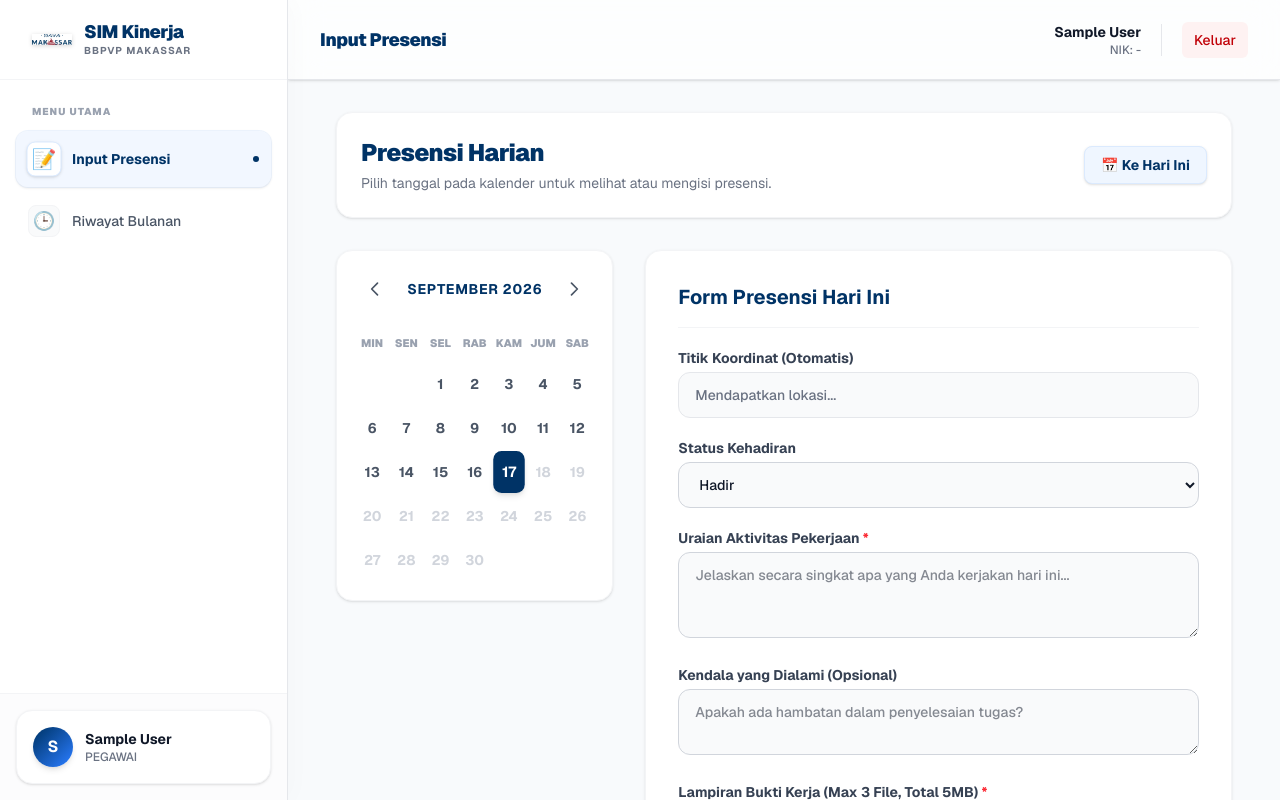
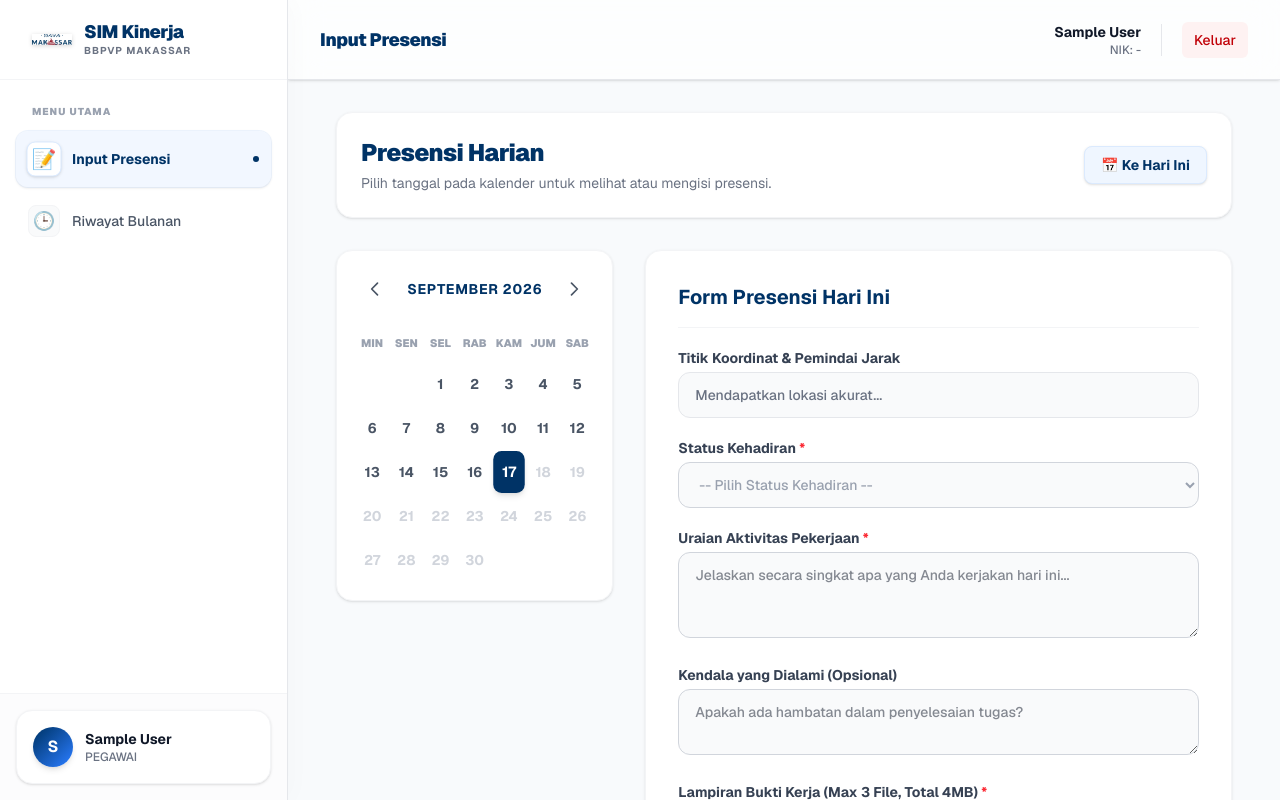
Before and after one commit to MuhKhaekal/sim-penilaian-kinerja-nonasn-bbpvp, a Next.js app: page /pegawai in a window 1280 px wide. Built offline with nearby package versions, Linux system fonts and the light colour scheme; no server answers; sample sign-in values are in the browser's storage.

Commit message:
feat:added radius

```diff
--- a/src/components/FormPresensi.tsx
+++ b/src/components/FormPresensi.tsx
@@ -4,16 +4,46 @@ import { useState, useEffect } from "react";
 import { isCutoffPassed } from "@/lib/utils";
 import { simpanDataPresensi } from "@/lib/actions/presensi";
 
-// 🔴 PERBAIKAN 1: Tambahkan prop onSuccess
+// ======================================================================
+// 🔴 KONFIGURASI GEOFENCING (RADIUS LOKASI)
+// ======================================================================
+// Silakan ganti titik ini dengan titik persis Gedung Utama / Gerbang BBPVP
+const KANTOR_LAT = -5.146279756520978;
+const KANTOR_LNG = 119.4602166571765;
+
+// Batas toleransi radius dalam satuan METER
+const RADIUS_MAKSIMAL = 200;
+
+// Rumus Haversine untuk menghitung jarak GPS ke Meter secara akurat
+function hitungJarakMeters(lat1: number, lon1: number, lat2: number, lon2: number) {
+  const R = 6371e3; // Radius bumi dalam meter
+  const p1 = lat1 * (Math.PI / 180);
+  const p2 = lat2 * (Math.PI / 180);
+  const dp = (lat2 - lat1) * (Math.PI / 180);
+  const dl = (lon2 - lon1) * (Math.PI / 180);
+
+  const a = Math.sin(dp / 2) * Math.sin(dp / 2) +
+            Math.cos(p1) * Math.cos(p2) *
+            Math.sin(dl / 2) * Math.sin(dl / 2);
+  const c = 2 * Math.atan2(Math.sqrt(a), Math.sqrt(1 - a));
+
+  return R * c;
+}
+// ======================================================================
+
 export default function FormPresensi({ onSuccess }: { onSuccess?: () => void }) {
-  const [koordinat, setKoordinat] = useState("Mendapatkan lokasi...");
-  const [statusKehadiran, setStatusKehadiran] = useState("Hadir");
+  const [koordinat, setKoordinat] = useState("Mendapatkan lokasi akurat...");
+  const [jarak, setJarak] = useState<number | null>(null);
+  const [isInRadius, setIsInRadius] = useState<boolean>(false);
+
+  // Status default dibuat kosong agar pengguna WAJIB memilih dari opsi yang terbuka
+  const [statusKehadiran, setStatusKehadiran] = useState("");
+
   const [uraian, setUraian] = useState("");
   const [kendala, setKendala] = useState("");
   const [files, setFiles] = useState<File[]>([]);
   const [isLocked, setIsLocked] = useState(false);
   const [isLoading, setIsLoading] = useState(false);
-
 
   const [pesan, setPesan] = useState<{ tipe: "sukses" | "error"; teks: string } | null>(null);
 
@@ -23,12 +53,29 @@ export default function FormPresensi({ onSuccess }: { onSuccess?: () => void })
       setIsLocked(currentLockStatus);
 
       if (!currentLockStatus && navigator.geolocation) {
+        // Opsi enableHighAccuracy: true memaksa HP/Laptop mencari sinyal GPS murni, bukan sekadar BTS internet
         navigator.geolocation.getCurrentPosition(
-          (pos) => setKoordinat(`${pos.coords.latitude}, ${pos.coords.longitude}`),
-          (err) => setKoordinat("Gagal mendapatkan lokasi. Pastikan izin GPS aktif."),
+          (pos) => {
+            const lat = pos.coords.latitude;
+            const lng = pos.coords.longitude;
+            setKoordinat(`${lat}, ${lng}`);
+
+            // Hitung jarak saat koordinat didapatkan
+            const jarakMeter = hitungJarakMeters(lat, lng, KANTOR_LAT, KANTOR_LNG);
+            setJarak(Math.round(jarakMeter));
+
+            // Cek apakah masuk area kantor
+            setIsInRadius(jarakMeter <= RADIUS_MAKSIMAL);
+          },
+          (err) => {
+            setKoordinat("Gagal: Izin GPS ditolak atau sinyal lemah.");
+            setIsInRadius(false);
+          },
+          { enableHighAccuracy: true, maximumAge: 0 }
         );
       } else if (!navigator.geolocation) {
-        setKoordinat("Browser tidak mendukung Geolocation.");
+        setKoordinat("Browser Anda tidak mendukung fitur lokasi.");
+        setIsInRadius(false);
       }
     }, 0);
 
@@ -47,7 +94,7 @@ export default function FormPresensi({ onSuccess }: { onSuccess?: () => void })
 
     const totalSize = selectedFiles.reduce((acc, file) => acc + file.size, 0);
     if (totalSize > 4 * 1024 * 1024) {
-      setPesan({ tipe: "error", teks: "Total ukuran tidak boleh lebih dari 5MB." });
+      setPesan({ tipe: "error", teks: "Total ukuran file tidak boleh lebih dari 4MB agar server stabil." });
       e.target.value = "";
       return;
     }
@@ -59,8 +106,14 @@ export default function FormPresensi({ onSuccess }: { onSuccess?: () => void })
   const handleSubmit = async (e: React.FormEvent) => {
     e.preventDefault();
     if (isLocked) return;
+
+    if (statusKehadiran === "") {
+      setPesan({ tipe: "error", teks: "Silakan pilih Status Kehadiran terlebih dahulu." });
+      return;
+    }
+
     if (files.length === 0) {
-      setPesan({ tipe: "error", teks: "Harap lampirkan minimal 1 bukti." });
+      setPesan({ tipe: "error", teks: "Harap lampirkan minimal 1 bukti foto/dokumen." });
       return;
     }
 
@@ -80,13 +133,12 @@ export default function FormPresensi({ onSuccess }: { onSuccess?: () => void })
       if (response.success) {
         setPesan({ tipe: "sukses", teks: "Berhasil! Presensi Anda hari ini telah tersimpan." });
 
-        // 🔴 PERBAIKAN 2: Jika berhasil, laporkan ke Dasbor agar form langsung dikunci!
         if (onSuccess) {
           onSuccess();
         } else {
           setUraian("");
           setKendala("");
-          setStatusKehadiran("Hadir");
+          setStatusKehadiran("");
           setFiles([]);
         }
       } else {
@@ -115,23 +167,43 @@ export default function FormPresensi({ onSuccess }: { onSuccess?: () => void })
       {pesan && <div className={`p-4 rounded-xl text-sm border font-medium ${pesan.tipe === "sukses" ? "bg-green-50 text-green-700 border-green-200" : "bg-red-50 text-red-700 border-red-200"}`}>{pesan.teks}</div>}
 
       <div>
-        <label className="block text-sm font-bold text-gray-700 mb-1">Titik Koordinat (Otomatis)</label>
+        <label className="block text-sm font-bold text-gray-700 mb-1">Titik Koordinat & Pemindai Jarak</label>
         <input type="text" value={koordinat} readOnly className="mt-1 block w-full rounded-xl border border-gray-200 bg-gray-50 px-4 py-3 text-gray-500 text-sm font-medium outline-none" />
+
+        {/* Indikator Status Radius */}
+        {jarak !== null && (
+          <p className={`text-xs mt-2.5 font-bold flex items-center gap-1.5 ${isInRadius ? "text-green-600" : "text-red-500"}`}>
+            {isInRadius ? (
+              <svg className="w-4 h-4" fill="none" stroke="currentColor" viewBox="0 0 24 24"><path strokeLinecap="round" strokeLinejoin="round" strokeWidth={3} d="M5 13l4 4L19 7" /></svg>
+            ) : (
+              <svg className="w-4 h-4" fill="none" stroke="currentColor" viewBox="0 0 24 24"><path strokeLinecap="round" strokeLinejoin="round" strokeWidth={3} d="M6 18L18 6M6 6l12 12" /></svg>
+            )}
+            Anda berjarak {jarak} meter dari titik tengah kantor (Maksimal: {RADIUS_MAKSIMAL}m).
+          </p>
+        )}
       </div>
 
       <div>
-        <label className="block text-sm font-bold text-gray-700 mb-1">Status Kehadiran</label>
+        <label className="block text-sm font-bold text-gray-700 mb-1">Status Kehadiran <span className="text-red-500">*</span></label>
         <select
           name="status_kehadiran"
           required
           value={statusKehadiran}
           onChange={(e) => setStatusKehadiran(e.target.value)}
-          className="w-full rounded-xl border-gray-300 border px-4 py-3 text-sm font-medium text-gray-900 focus:border-[#003366] focus:ring-[#003366] transition-all bg-gray-50"
+          className={`w-full rounded-xl border px-4 py-3 text-sm font-medium focus:ring-[#003366] transition-all bg-gray-50 ${statusKehadiran === "" ? "text-gray-400 border-gray-300" : "text-gray-900 border-[#003366]"}`}
         >
-          <option value="Hadir">Hadir</option>
-          <option value="Terlambat">Terlambat</option>
-          <option value="Izin">Izin</option>
-          <option value="Sakit">Sakit</option>
+          <option value="" disabled>-- Pilih Status Kehadiran --</option>
+
+          {/* Opsi Hadir & Terlambat hanya aktif jika isInRadius === true */}
+          <option value="Hadir" disabled={!isInRadius}>
+            Hadir {!isInRadius ? `(Terkunci: Anda berada di luar jangkauan kantor)` : ""}
+          </option>
+          <option value="Terlambat" disabled={!isInRadius}>
+            Terlambat {!isInRadius ? `(Terkunci: Anda berada di luar jangkauan kantor)` : ""}
+          </option>
+
+          <option value="Izin">Izin (Dari Luar Kantor)</option>
+          <option value="Sakit">Sakit (Dari Luar Kantor)</option>
           <option value="Alfa">Alfa / Mangkir</option>
         </select>
       </div>
@@ -163,7 +235,7 @@ export default function FormPresensi({ onSuccess }: { onSuccess?: () => void })
 
       <div>
         <label className="block text-sm font-bold text-gray-700 mb-1">
-          Lampiran Bukti Kerja (Max 3 File, Total 5MB) <span className="text-red-500">*</span>
+          Lampiran Bukti Kerja (Max 3 File, Total 4MB) <span className="text-red-500">*</span>
         </label>
         <input
           type="file"
@@ -176,8 +248,8 @@ export default function FormPresensi({ onSuccess }: { onSuccess?: () => void })
       </div>
 
       <div className="pt-2">
-        <button type="submit" disabled={isLoading} className="w-full rounded-xl bg-[#003366] px-4 py-3.5 text-sm font-bold text-white shadow-lg hover:bg-[#002244] disabled:bg-gray-400 transition-all transform hover:-translate-y-0.5">
-          {isLoading ? "Mengunggah..." : "Simpan Presensi Hari Ini"}
+        <button type="submit" disabled={isLoading || jarak === null} className="w-full rounded-xl bg-[#003366] px-4 py-3.5 text-sm font-bold text-white shadow-lg hover:bg-[#002244] disabled:bg-gray-400 transition-all transform hover:-translate-y-0.5">
+          {isLoading ? "Mengunggah..." : jarak === null ? "Mencari Sinyal GPS..." : "Simpan Presensi Hari Ini"}
         </button>
       </div>
     </form>
```
